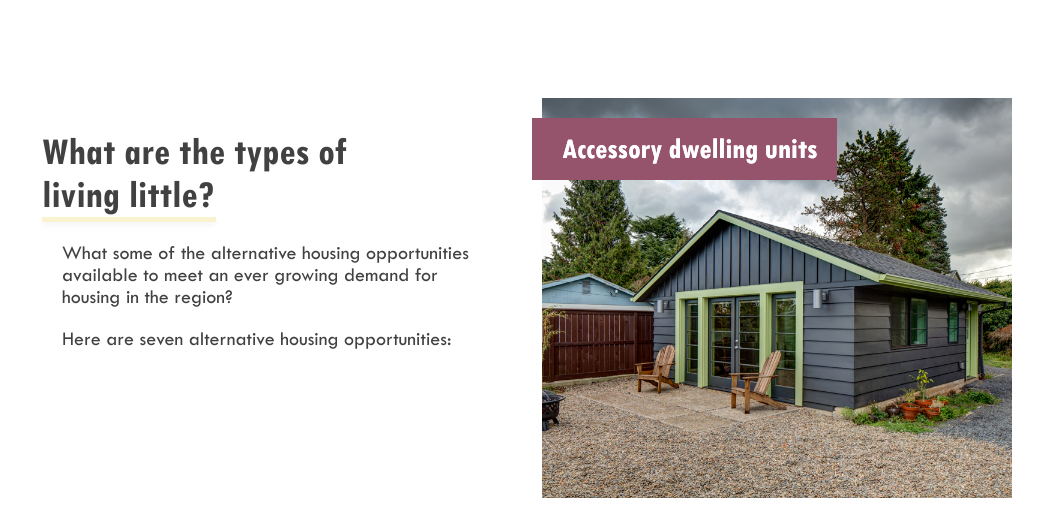
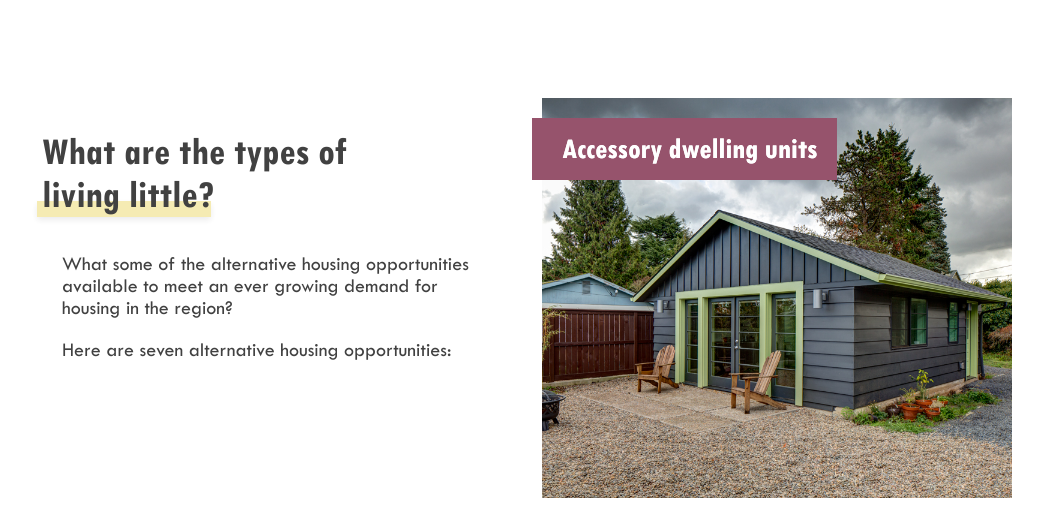
Before and after one commit to MAPC/living-little-staging, a Gatsby site: page / in a window 1280 px wide. Shown: the part 1160-1666 px from the top of the page, without its empty margins (113-1156 px from the left). Built offline with nearby package versions, Linux system fonts and the light colour scheme; Gatsby itself is replaced by a stand-in of ours.

Commit message:
Add fontSize property to subtopicHeader and update typologyGrid title highlight

```diff
--- a/src/components/subtopicHeader.jsx
+++ b/src/components/subtopicHeader.jsx
@@ -1,9 +1,9 @@
 import PropTypes from 'prop-types';
 import React from 'react';
 
-const SubtopicHeader = ({ title, highlightWidth }) => (
+const SubtopicHeader = ({ title, highlightWidth, fontSize }) => (
   <div className="subtopic__wrapper">
-    <h3 className="h3 subtopic__title">{title}</h3>
+    <h3 className="h3 subtopic__title" style={{ fontSize: `${fontSize}` }} >{title}</h3>
     <div className="subtopic__highlight" style={{ width: `${highlightWidth}px` }} />
   </div>
 );
@@ -11,6 +11,7 @@ const SubtopicHeader = ({ title, highlightWidth }) => (
 SubtopicHeader.propTypes = {
   title: PropTypes.string.isRequired,
   highlightWidth: PropTypes.number.isRequired,
+  fontSize: PropTypes.string
 };
 
 export default SubtopicHeader;
--- a/src/components/typologyGrid.jsx
+++ b/src/components/typologyGrid.jsx
@@ -1,6 +1,7 @@
 import React from 'react';
 import { useStaticQuery, graphql } from 'gatsby';
 import GridItem from './gridItem';
+import SubtopicHeader from './subtopicHeader';
 
 const TypologyGrid = () => {
   const data = useStaticQuery(graphql`
@@ -61,8 +62,9 @@ const TypologyGrid = () => {
       <div className="main-column">
         <div className="typology-grid-container">
           <div className="typology-grid-text">
-            <h2 className="h2">What are the types of <br/>living little?</h2>
-            <div className="dropdown__shadow" style={{ width: "174px" }}></div>
+            <h2 className="h2">What are the types of</h2>
+            <SubtopicHeader title="living little?" highlightWidth="174" fontSize="2rem" />
+            {/* <div className="dropdown__shadow" style={{ width: "174px" }}></div> */}
             <p>What some of the alternative housing opportunities available to meet an ever growing demand for housing in the region?</p>
             <p>Here are seven alternative housing opportunities:</p>
           </div>
```
